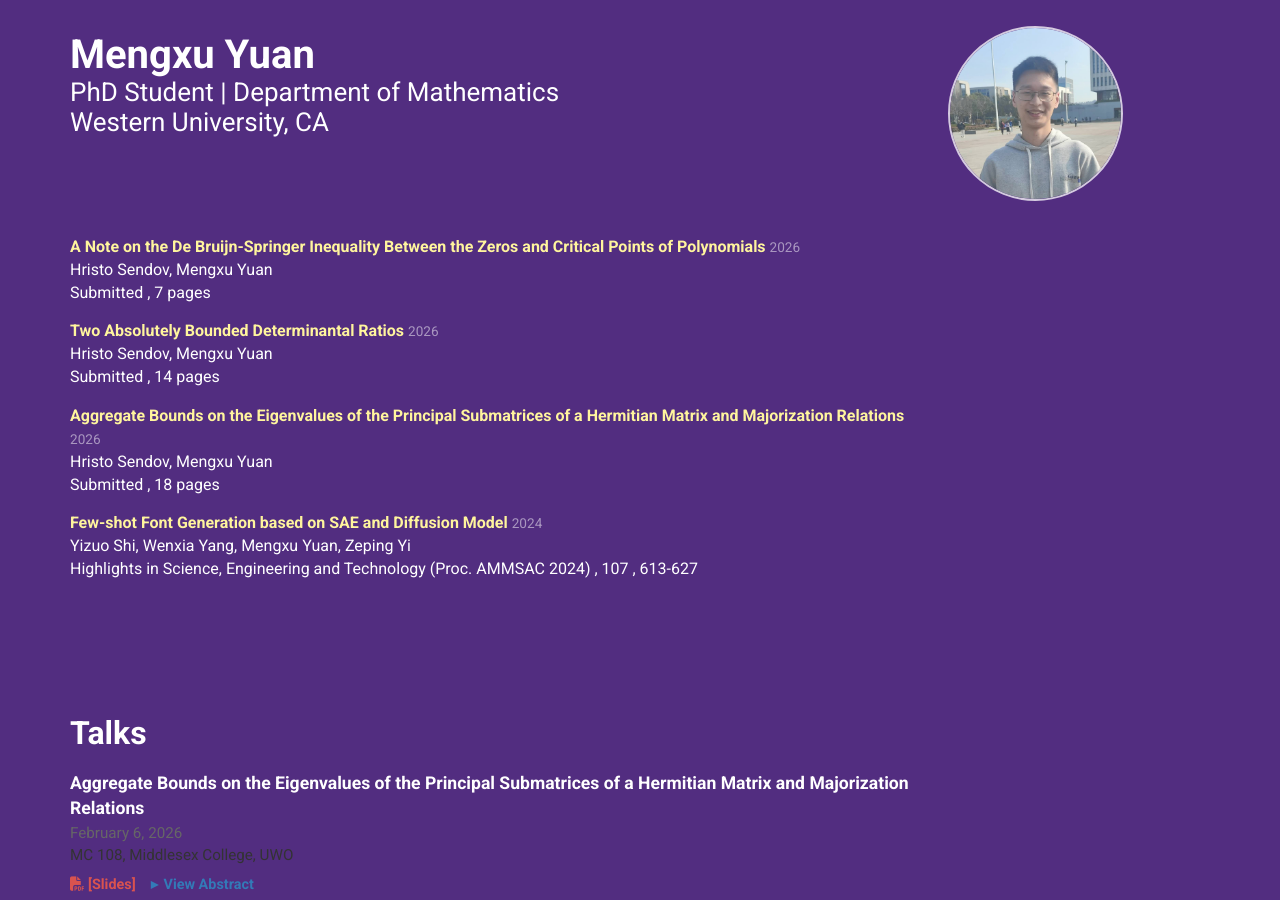
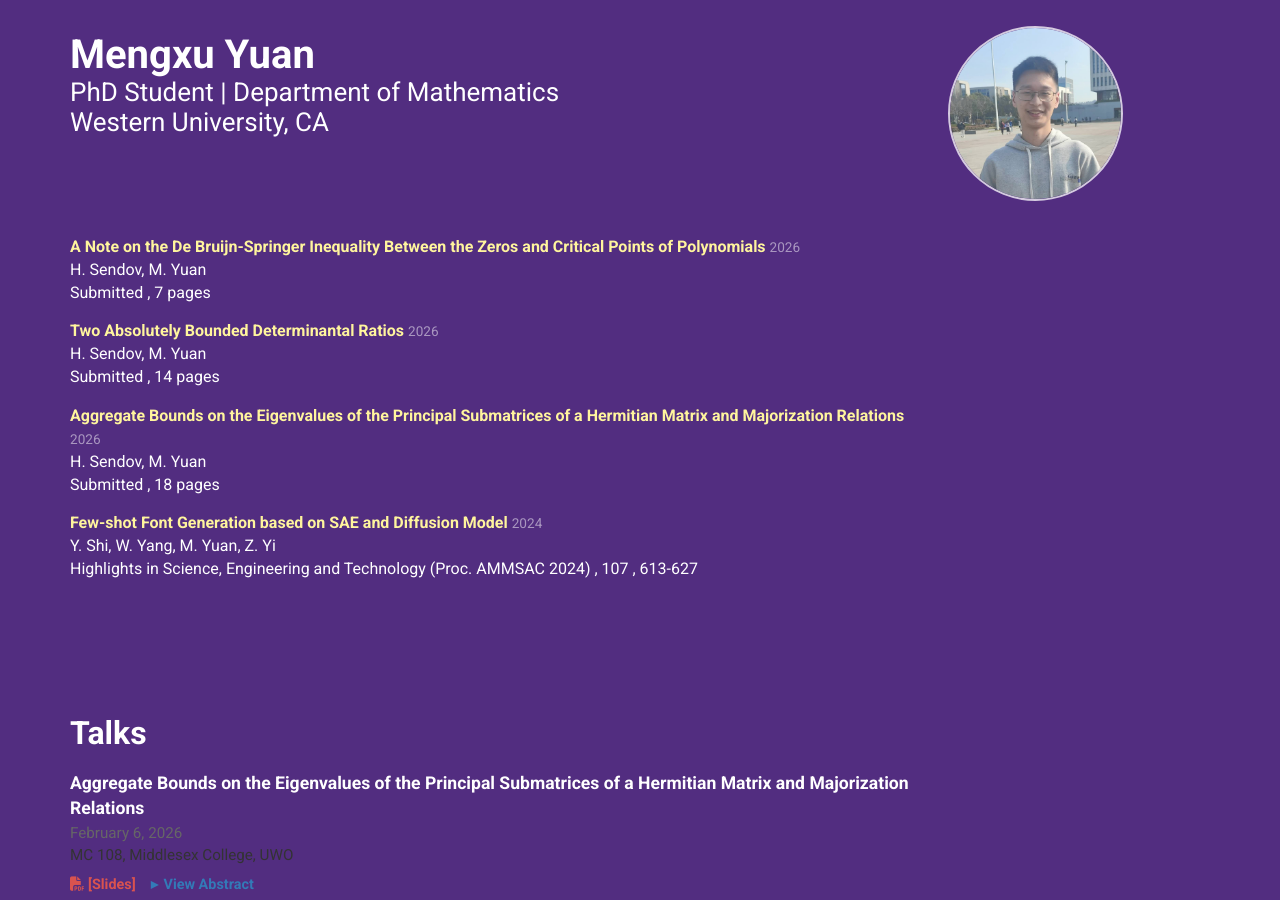
Before and after one commit to Mengxu3/mengxu3.github.io, a Jekyll site: the page built from index.html, in a window 1280 px wide and 900 px high, scrolled down 600 px. Built offline with Jekyll 4.4.1, drawn with Linux system fonts in a browser that asks for light colours; nearby versions of some CDN libraries; a style sheet for code colours, icons or effects is not loaded.

Commit message:
Abbreviate author names in publications.yml

```diff
--- a/_data/publications.yml
+++ b/_data/publications.yml
@@ -1,6 +1,6 @@
 - type: journal
   title: "A Note on the De Bruijn-Springer Inequality Between the Zeros and Critical Points of Polynomials"
-  authors: Hristo Sendov, Mengxu Yuan
+  authors: H. Sendov, M. Yuan
   journal: "Submitted"
   year: 2026
   pages: "7 pages"
@@ -8,7 +8,7 @@
 
 - type: journal
   title: "Two Absolutely Bounded Determinantal Ratios"
-  authors: Hristo Sendov, Mengxu Yuan
+  authors: H. Sendov, M. Yuan
   journal: "Submitted"
   year: 2026
   pages: "14 pages"
@@ -17,7 +17,7 @@
 
 - type: journal
   title: "Aggregate Bounds on the Eigenvalues of the Principal Submatrices of a Hermitian Matrix and Majorization Relations"
-  authors: Hristo Sendov, Mengxu Yuan
+  authors: H. Sendov, M. Yuan
   journal: "Submitted"
   year: 2026
   pages: "18 pages"
@@ -26,7 +26,7 @@
 
 - type: journal
   title: "Few-shot Font Generation based on SAE and Diffusion Model"
-  authors: Yizuo Shi, Wenxia Yang, Mengxu Yuan, Zeping Yi
+  authors: Y. Shi, W. Yang, M. Yuan, Z. Yi
   journal: "Highlights in Science, Engineering and Technology (Proc. AMMSAC 2024)"
   volume: 107
   year: 2024
```
